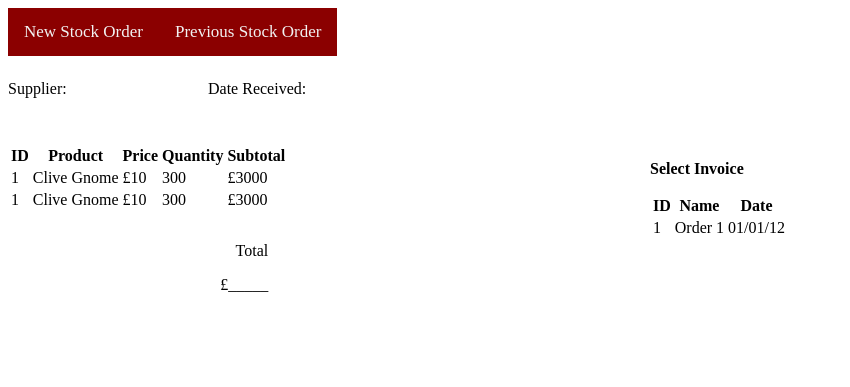
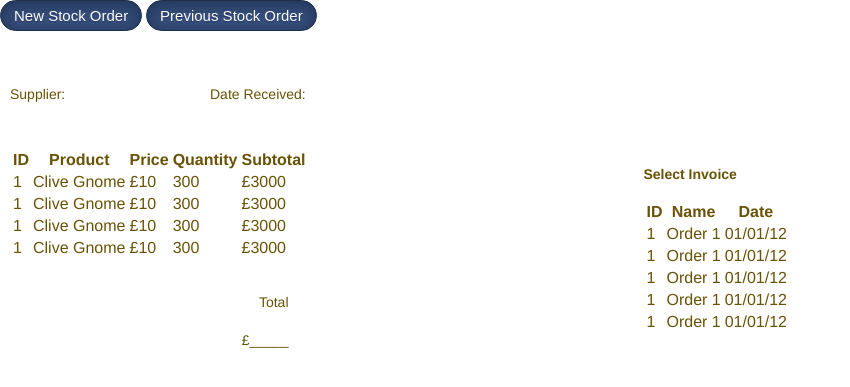
Before and after one commit to MattCarter94/SJJM, a PHP site: page /PreviousStockOrder.html in a window 1280 px wide. Shown: the top 387 px of the page, without its empty margins (0-850 px from the left). Run offline with PHP 8.4, Linux system fonts and the light colour scheme.

Commit message:
updated stock orders with overall styling

```diff
--- a/IMS/PreviousOrderStyle.css
+++ b/IMS/PreviousOrderStyle.css
@@ -44,6 +44,7 @@ ul.nav li.icon {
     width: 400px;
     height: 80px;
     padding-top: 20px;
+    padding-left: 10px;
 }
 
 .infoWrap .supplier{
@@ -61,6 +62,7 @@ ul.nav li.icon {
 /*Main content*/
 .pageWrap{
     width: 800px;
+    padding-left: 10px;
 }
 
 .tableContainer{
--- a/IMS/PreviousStockOrder.html
+++ b/IMS/PreviousStockOrder.html
@@ -5,16 +5,24 @@
         <title>IMS Previous Stock Orders</title>
         <meta name="description" content="Search through previous stock orders">
         <link rel="stylesheet" href="PreviousOrderStyle.css">
+        <link rel="stylesheet" href="imsstyling.css">
     </head>
 
 
     <body>
 
+<!--
         <div class="tabs">
             <ul class="nav">
                 <li><a href="StockOrder.html">New Stock Order</a></li>
                 <li><a href="PreviousStockOrder.html">Previous Stock Order</a></li>
             </ul>
+        </div>
+-->
+
+        <div class="tabs">
+            <a href="StockOrder.html"><button>New Stock Order</button></a>
+            <a href="PreviousStockOrder.html"><button>Previous Stock Order</button></a>
         </div>
 
         <br><br>
@@ -39,6 +47,20 @@
                             <th>Price</th>
                             <th>Quantity</th>
                             <th>Subtotal</th>
+                        </tr>
+                        <tr>
+                            <td>1</td>
+                            <td>Clive Gnome</td>
+                            <td>£10</td>
+                            <td>300</td>
+                            <td>£3000</td>
+                        </tr>
+                        <tr>
+                            <td>1</td>
+                            <td>Clive Gnome</td>
+                            <td>£10</td>
+                            <td>300</td>
+                            <td>£3000</td>
                         </tr>
                         <tr>
                             <td>1</td>
@@ -79,6 +101,26 @@
                         <td>Order 1</td>
                         <td>01/01/12</td>
                     </tr>
+                    <tr>
+                        <td>1</td>
+                        <td>Order 1</td>
+                        <td>01/01/12</td>
+                    </tr>
+                    <tr>
+                        <td>1</td>
+                        <td>Order 1</td>
+                        <td>01/01/12</td>
+                    </tr>
+                    <tr>
+                        <td>1</td>
+                        <td>Order 1</td>
+                        <td>01/01/12</td>
+                    </tr>
+                    <tr>
+                        <td>1</td>
+                        <td>Order 1</td>
+                        <td>01/01/12</td>
+                    </tr>
                 </table>
             </div>
         </div>
```
Also changed, not shown: IMS/StockOrder.html (+23 -1 lines), IMS/StockOrderStyle.css (+10 -3 lines).
